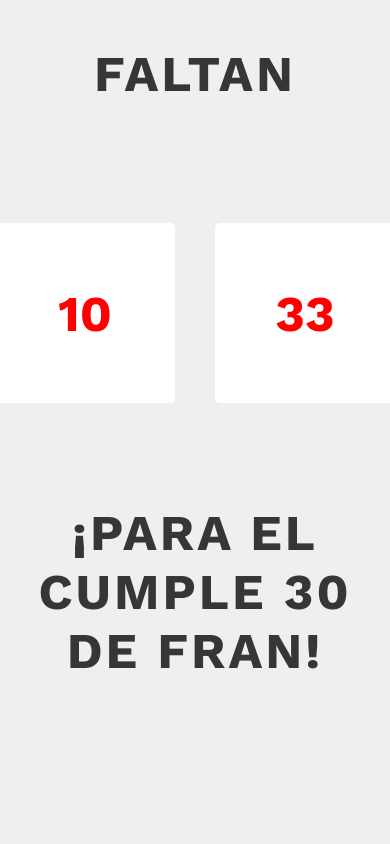
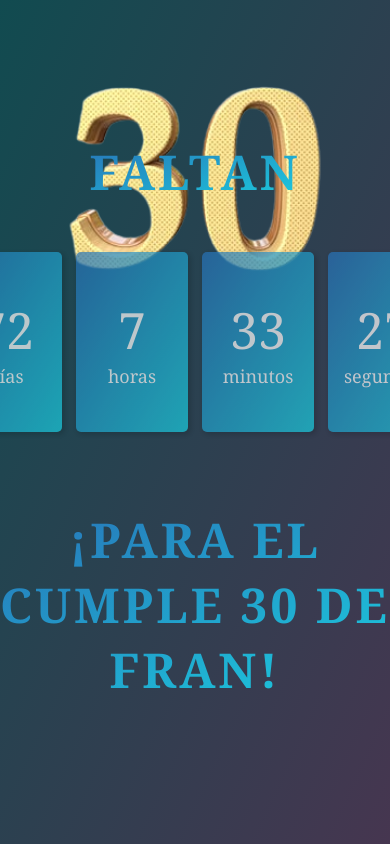
Before and after one commit to LautaroAntriolo/CumpleFran, a plain HTML site: page index.html in a window 390 px wide. Shown: the top 844 px of the page. Drawn offline with nearby package versions, Linux system fonts and the light colour scheme.

Commit message:
responsive y background

```diff
--- a/css/estilos.css
+++ b/css/estilos.css
@@ -1,21 +1,37 @@
 * {
-	margin: 0;
+	margin:0;
 	padding: 0;
 	box-sizing: border-box;
 }
 
 body {
 	background: #EFEFEF;
-	color: #363639;
-    font-family: 'Work Sans', sans-serif;
+	font-family: "Chelsea Market", Georgia, serif
 }
 
+h1 {
+	font-size: 72px;
+	background: -webkit-linear-gradient(left top,#2872B7, #1BCEDF);
+	background: linear-gradient(to bottom right, #2872B7, #1BCEDF);
+	-webkit-background-clip: text;
+	-webkit-text-fill-color: transparent;
+}
+
+.faltan{
+	margin-top: 45px;
+}
 
 
 /* ? ----- PORTADA ----- */
 .portada {
 	width: 100%;
-	background: #EFEFEF;
+	background: -webkit-linear-gradient(left top, #0a2b2e,#2d2333);
+	background: linear-gradient(to bottom right,#0a2b2e,#2d2333);
+	background-image: url("../img/number30.png");
+	background-repeat: no-repeat;
+	background-position: center;
+	background-size:contain;
+	opacity: 1;
 
 	min-height: 100vh;
 	position: fixed;
@@ -56,13 +72,23 @@ body {
 
 /* ? ----- MAIN ----- */
 main {
-	max-width: 1000px;
-	margin: auto;
-	width: 90%;
-	padding: 60px 0;
-	font-size: 18px;
-	line-height: 28px;
-	text-align: left;
+	width: 100%;
+	background: -webkit-linear-gradient(left top, #0f464b,#463650);
+	background: linear-gradient(to bottom right,#114b50,#463650);
+
+	min-height: 100vh;
+	top: 0;
+	left: 0;
+	right: 0;
+
+	display: flex;
+	flex-direction: column;
+	align-items: center;
+	justify-content: center;
+	text-align: center;
+	transition: .5s ease-out all;
+
+	font-size: 70px;
 }
 
 
@@ -75,8 +101,9 @@ main {
 }
 
 .simply-section {
-	background: #fff;
-	color: red;
+	background: -webkit-linear-gradient(left top,#2872B7, #1BCEDF);
+	background: linear-gradient(to bottom right, #2872B7, #1BCEDF);
+	opacity: 0.7;
 	width: 180px;
 	height: 180px;
 	margin: 0 20px;
@@ -84,15 +111,100 @@ main {
 	display: flex;
 	align-items: center;
 	justify-content: center;
+	box-shadow: 2px 2px 5px 1px rgba(0, 0, 0, 0.2);
 }
-
+/* Agregarle sombras al simply-section */
 .simply-amount {
 	display: block;
+	color: white;
+	opacity: 1;
 	font-size: 50px;
 	font-weight: 700;
+
 }
 
 .simply-word {
+	color: white;
+	opacity: 1;
 	font-weight: 300;
 	font-size: 30px;
 }
+
+/* Pantallas grandes (desktops de menos de 1200px) */
+@media (max-width: 1199.98px) {
+	h1{
+		font-size: 50px;
+	}
+ }
+
+/* Pantallas medianas (tablets de menos de 992px) */
+@media (max-width: 991.98px) {
+	h1{
+		font-size: 40px;
+	}
+}
+
+/* Pantallas pequeñas (móviles en landscape de menos de 768px) */
+@media (max-width: 767.98px) {
+
+.faltan{
+	margin-bottom: 1rem;
+}
+
+.portada .header {
+	margin-bottom: 1rem;
+}
+.portada{
+	background-position-y: -1rem;
+}
+
+.portada .header .logotipo {
+	font-size: 3rem;
+	font-size: 90;
+	margin-bottom: 2rem;
+}
+/* ? ----- MAIN ----- */
+main {
+	width: 100%;
+	min-height: 100vh;
+	font-size: 70px;
+}
+
+
+/* ? ----- Cuenta Regresiva ----- */
+#cuenta {
+	display: flex;
+	justify-content: center;
+	margin-bottom: 75px;
+}
+
+.simply-section {
+	background: -webkit-linear-gradient(left top,#2872B7, #1BCEDF);
+	background: linear-gradient(to bottom right, #2872B7, #1BCEDF);
+	width: 7rem;
+	height: 180px;
+	margin: 0 7px;
+	border-radius: 5px;
+}
+/* Agregarle sombras al simply-section */
+.simply-amount {
+	display: block;
+	color: white;
+	font-size: 3.125rem;
+	font-weight: 100;
+
+}
+
+.simply-word {
+	color: white;
+	font-weight: 100;
+	font-size: 1.125rem;
+}
+ }
+
+/* Pantallas muy pequeñas (móviles en portrait de menos de 576px) */
+@media (max-width: 575.98px) {
+	h1{
+		font-size: 25px;
+	}
+ }
--- a/index.html
+++ b/index.html
@@ -3,7 +3,7 @@
 <head>
 	<meta charset="UTF-8">
 	<meta name="viewport" content="width=device-width, initial-scale=1.0">
-	<title>Cuenta Regresiva - Simply Coundown JS</title>
+	<title>Cumple de Fran</title>
 	<link href="https://fonts.googleapis.com/css?family=Work+Sans:300,400,600,700,900&display=swap" rel="stylesheet">
 	<link rel="stylesheet" href="css/estilos.css">
 </head>
@@ -11,7 +11,7 @@
 
 	<div class="portada" id="portada">
 		<div class="header">
-			<h1 class="logotipo">Faltan </h1>
+			<h1 class="logotipo faltan">Faltan </h1>
 		</div>
 
 		<div id="cuenta"></div>
@@ -21,13 +21,7 @@
 		</div>
 	</div>
 
-	<main class="contenedor">
-		<p>Lorem ipsum dolor sit amet consectetur adipisicing elit. Natus hic obcaecati fugit illo voluptatibus reiciendis tempora sequi, harum enim eaque fugiat est! Fugiat ipsam eaque qui facilis esse sed voluptatem?
-		Quibusdam quasi voluptatum non fuga. Sit assumenda qui culpa nam vitae maiores, at enim minus eos soluta numquam asperiores ratione iusto perspiciatis cumque? Tenetur dicta voluptates, doloremque ipsa itaque cupiditate!
-		Suscipit placeat, officia enim labore, mollitia corporis molestiae quam amet voluptates quaerat ipsum ut nostrum! Perferendis quidem sapiente, accusamus placeat voluptatem quae laboriosam animi earum nemo natus, culpa eum quam.
-		Recusandae illo aliquam, animi fugit cupiditate blanditiis numquam! Laboriosam quos ullam optio distinctio maiores dolorem pariatur quaerat nulla adipisci cum ratione provident, ducimus delectus quod illum dicta nisi iusto mollitia?
-		A iste eius necessitatibus porro eaque architecto eveniet culpa voluptatibus non! Eius deleniti amet, assumenda eveniet necessitatibus iste quasi facere laudantium dolores numquam commodi magnam ducimus dignissimos quis! Alias, fugit.</p>
-	</main>
+	<main class="contenedor"></main>
 
 	<script src="https://kit.fontawesome.com/2c36e9b7b1.js" crossorigin="anonymous"></script>
 	<script src="js/simplyCountdown.min.js"></script>
--- a/js/countdown.js
+++ b/js/countdown.js
@@ -1,30 +1,31 @@
 simplyCountdown('#cuenta', {
-	year: 2022, // required
-	month: 10, // required
-	day: 23, // required
-	hours: 0, // Default is 0 [0-23] integer
-	minutes: 0, // Default is 0 [0-59] integer
-	seconds: 0, // Default is 0 [0-59] integer
-	words: { //words displayed into the countdown
+    year: 2022,
+    month: 10,
+    day: 23,
+    hours: 0-3,
+    minutes: 0,
+    seconds: 0,
+    word: {
         days: 'Día',
         hours: 'Hora',
         minutes: 'Minuto',
         seconds: 'Segundo',
         pluralLetter: 's'
     },
-	plural: true, //use plurals
-	inline: false, //set to true to get an inline basic countdown like : 24 days, 4 hours, 2 minutes, 5 seconds
-	inlineClass: 'simply-countdown-inline', //inline css span class in case of inline = true
-	// in case of inline set to false
-	enableUtc: true, //Use UTC as default
-	onEnd: function() {
+    plural: true,
+    inline: false,
+    inlineClass: 'simply-countdown-inline',
+    enableUtc: true,
+    onEnd: function () {
         document.getElementById('portada').classList.add('oculta');
-		return;
-	}, //Callback on countdown end, put your own function here
-	refresh: 1000, // default refresh every 1s
-	sectionClass: 'simply-section', //section css class
-	amountClass: 'simply-amount', // amount css class
-	wordClass: 'simply-word', // word css class
+        var cosaNueva = document.querySelector(".contenedor");
+        cosaNueva.innerHTML = "<div class='logotipo'><h1 class='logotipo'>¡Feliz cumpleaños!</h1></div>"
+        return (cosaNueva)
+    },
+    refresh: 1000,
+    sectionClass: 'simply-section',
+    amountClass: 'simply-amount',
+    wordClass: 'simply-word',
     zeroPad: false,
     countUp: false
 });
```
Also changed, not shown: portada.html (added, +20 -0 lines), img/number30.png (added), js/simplyCountdown.min.js. Lines whose indentation alone changed are shown as unchanged.
